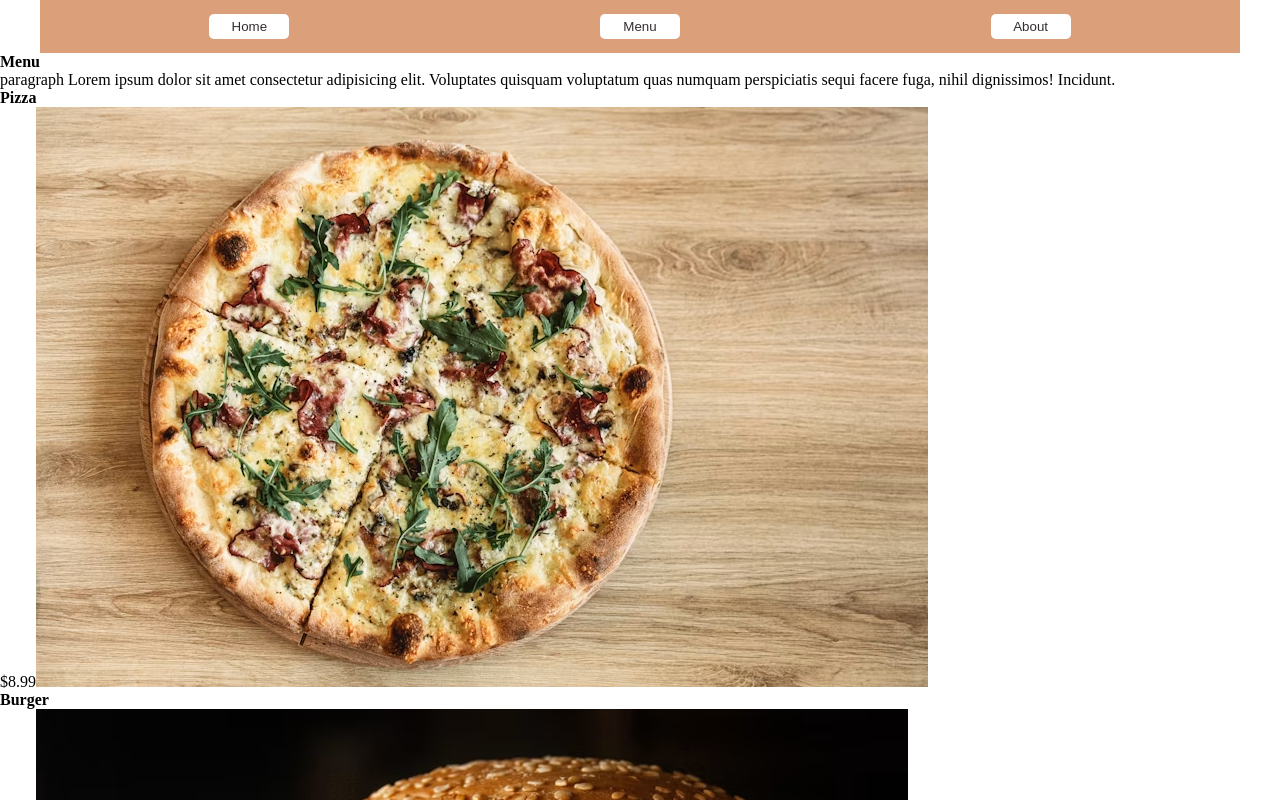
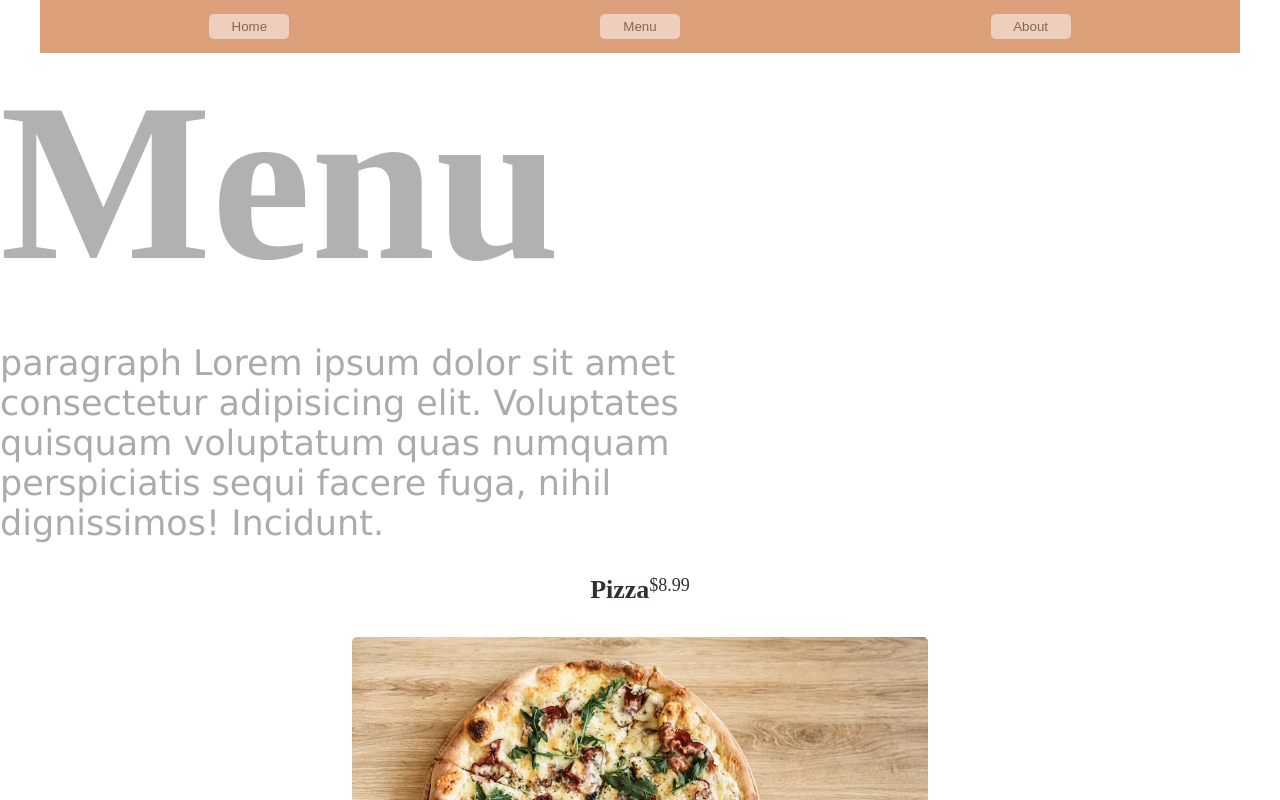
Before and after one commit to Jaouad2982/webpack-restaurant, a website built with webpack: page dist/index.html in a window 1280 px wide. Both pictures are taken after a click on the button "Menu". Shown: the top 800 px of the page. Built offline with nearby package versions, Linux system fonts and the light colour scheme.

Commit message:
menu page css

```diff
--- a/Menu/menuIndex.js
+++ b/Menu/menuIndex.js
@@ -6,6 +6,7 @@ import sushi from "../src/images/sushi.avif";
 import steak from "../src/images/steak.avif";
 import tacos from "../src/images/tacos.avif";
 import icecream from "../src/images/icecream.avif";
+import "../src/style.css";
 
 // const foodMenu = [
 //   { name: "Pizza", price: "$8.99", img: pizzaImg },
@@ -22,7 +23,9 @@ function createMenuDiv() {
   console.log("menu");
   const divMenu = document.createElement("div");
   const paragraph = document.createElement("p");
+  paragraph.classList.add("paragraphStyleMenu");
   const headerTitle = document.createElement("h4");
+  headerTitle.classList.add("menuHeader");
   headerTitle.textContent = "Menu";
   paragraph.textContent =
     "paragraph Lorem ipsum dolor sit amet consectetur adipisicing elit. Voluptates quisquam voluptatum quas numquam perspiciatis sequi facere fuga, nihil dignissimos! Incidunt.";
--- a/src/index.js
+++ b/src/index.js
@@ -53,6 +53,7 @@ contentDiv.append(paragraph);
 
 function loadView(viewElement) {
   const contentDiv = document.getElementById("content");
+  contentDiv.classList.add("contentDiv");
   contentDiv.innerHTML = ""; // clear old content
   contentDiv.appendChild(viewElement);
 }
@@ -80,16 +81,26 @@ document.addEventListener("DOMContentLoaded", () => {
   btnMenu.addEventListener("click", () => {
     loadView(createMenuDiv());
     menuFood.forEach((elem) => {
+      const imageDiv = document.createElement("div");
+      const titlePriceDiv = document.createElement("div");
+      titlePriceDiv.classList.add("titlePriceDiv");
+      imageDiv.classList.add("imageDiv");
       const title = document.createElement("h4");
+      title.classList.add("title");
       const spanPrice = document.createElement("span");
       const imgBlock = document.createElement("img");
       title.textContent = `${elem.name}`;
       spanPrice.textContent = `${elem.price}`;
       imgBlock.src = `${elem.image}`;
       console.log(`${elem.image}`);
-      contentDiv.append(title);
-      contentDiv.append(spanPrice);
-      contentDiv.append(imgBlock);
+      titlePriceDiv.append(title);
+      titlePriceDiv.append(spanPrice);
+      imageDiv.append(titlePriceDiv);
+      imageDiv.append(imgBlock);
+      contentDiv.append(imageDiv);
+      // contentDiv.append(title);
+      // contentDiv.append(spanPrice);
+      // contentDiv.append(imgBlock);
     });
     console.log(menuFood);
     console.log("menu");
--- a/src/style.css
+++ b/src/style.css
@@ -35,6 +35,7 @@
   color: #342e2f;
   /* border-color: white; */
   border: none;
+  opacity: 0.5;
 }
 
 /* divHome homeIndex style */
@@ -96,3 +97,61 @@
   border-color: white;
   color: #342e2f;
 }
+
+/* Menu MenuIndexjs style */
+
+.contentDiv {
+  display: flex;
+  justify-content: space-between;
+  flex-direction: column;
+  align-content: center;
+}
+
+.contentDiv img {
+  width: 45%;
+  border-radius: 5px;
+  margin: 0 auto;
+}
+
+.imageDiv {
+  background-color: white;
+  display: flex;
+  justify-content: center;
+  align-content: space-between;
+  flex-direction: column;
+}
+
+.titlePriceDiv {
+  display: flex;
+  justify-content: space-between;
+  align-content: center;
+  margin: 0 auto;
+  margin-bottom: 2rem;
+  margin-top: 2rem;
+  color: #342e2f;
+  font-size: 18px;
+}
+
+.title {
+  font-size: 26px;
+}
+
+.paragraphStyleMenu {
+  color: #342e2f;
+  opacity: 0.4;
+  font-size: 35px;
+  margin-top: 2rem;
+  display: inline-block;
+  width: 50rem;
+  left: 21rem;
+  /* line-height: 4rem;
+  letter-spacing: 1.1px; */
+  font-family:
+    "Lucida Sans", "Lucida Sans Regular", "Lucida Grande",
+    "Lucida Sans Unicode", Geneva, Verdana, sans-serif;
+}
+
+.menuHeader {
+  font-size: 14rem;
+  opacity: 0.3;
+}
```
